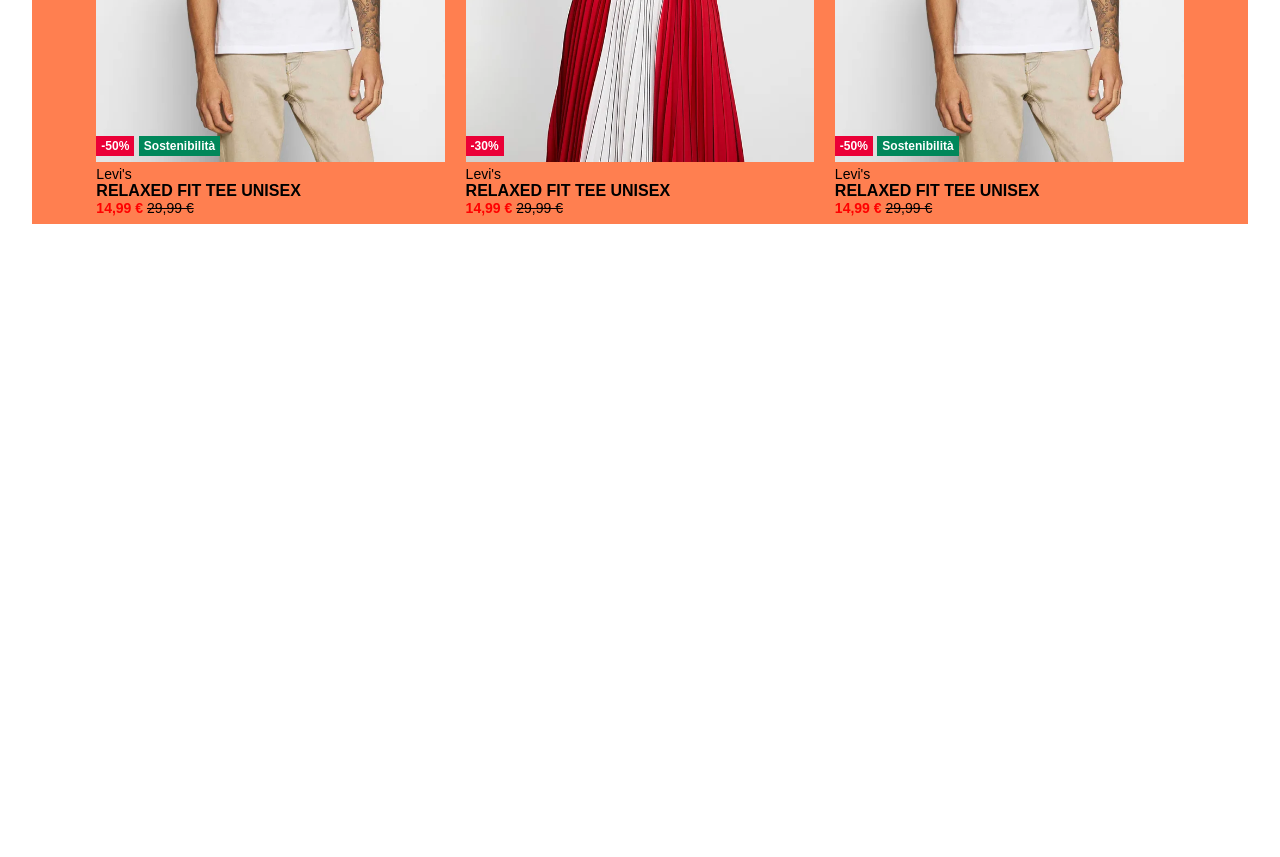
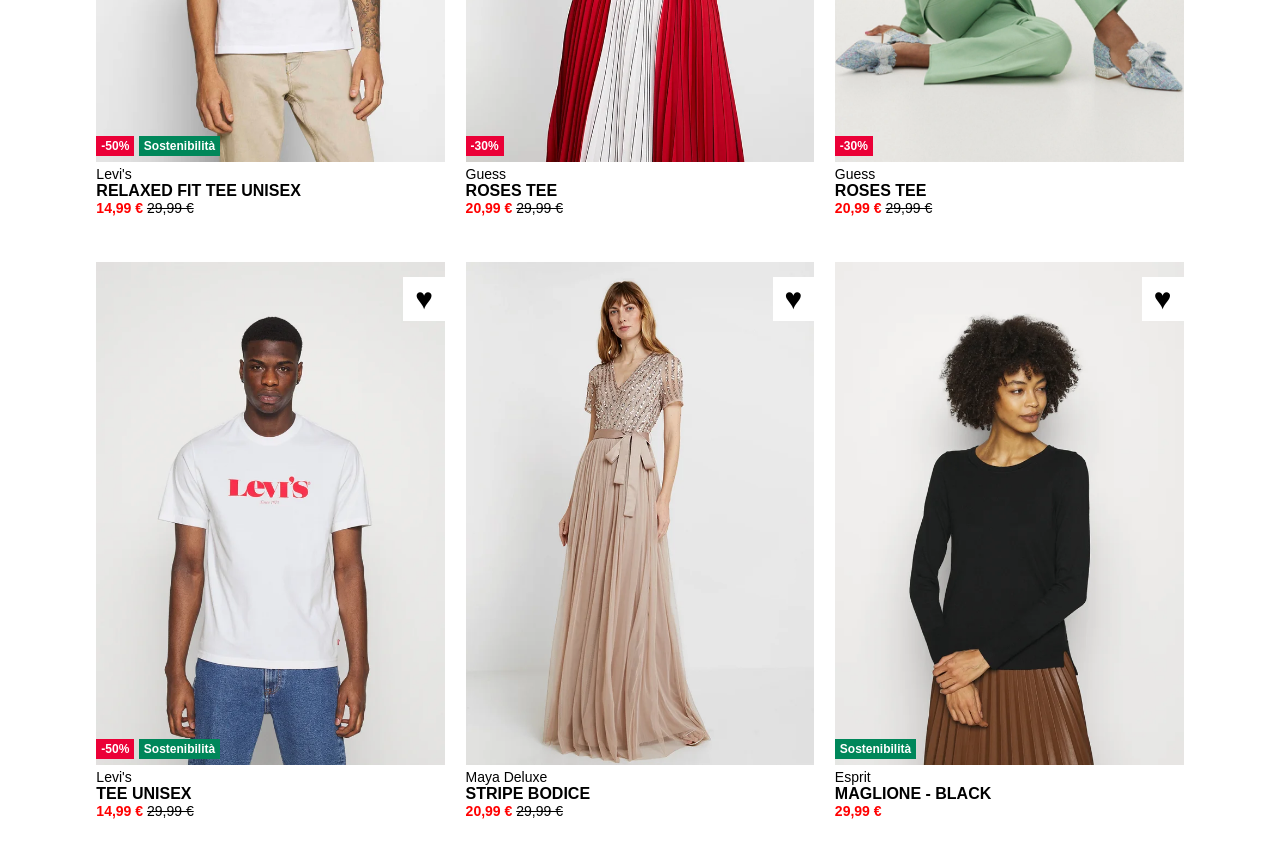
Before and after one commit to casa92/html-css-boolando, a plain HTML site: page index.html in a window 1280 px wide. Shown: the part 380-1237 px from the top of the page. Before the commit the page ends 800 px from the top, so only its background shows below. Drawn offline with Linux system fonts and the light colour scheme.

Commit message:
Main complete

```diff
--- a/css/style.css
+++ b/css/style.css
@@ -13,7 +13,6 @@ img {
 
 .container {
     width: 95%;
-    background-color: coral;
     margin: 20px auto;
 }
 
@@ -69,14 +68,14 @@ img {
     display: none;
 }
 
-.item:hover {
+.img-container:hover {
     cursor: pointer;
 }
 
-.item:hover .hover-image{
+.img-container:hover .hover-image{
     display: inline-block;
 }
-.item:hover .basic-image{
+.img-container:hover .basic-image{
     display: none;
 }
 
--- a/index.html
+++ b/index.html
@@ -42,30 +42,54 @@
                 <!-- single product 2-->
                 <div class="item">
                     <div class="img-container">
-                        <img class="basic-image" src="img/2.webp" alt="Levis t-shirt">
-                        <img class="hover-image" src="img/2b.webp" alt="Levis t-shirt with jacket">
+                        <img class="basic-image" src="img/2.webp" alt="Guess t-shirt and skirt">
+                        <img class="hover-image" src="img/2b.webp" alt="Guess t-shirt and skirt">
                         <div class="hearts">&hearts;</div>
                         <div class="peculiar">
                             <div class="discount peculiar-text">-30%</div>
                         </div>
                     </div>
                     <div class="info-product">
-                        Levi's
+                        Guess
                         <div class="name-product">
-                            RELAXED FIT TEE UNISEX
+                            ROSES TEE
                         </div>
                         <div>
-                            <span class="discounted-price">14,99 €</span>
+                            <span class="discounted-price">20,99 €</span>
                             <span class="normal-price">29,99 €</span>
                         </div>
                     </div>
                 </div>
+                <!-- single product 3-->
+                <div class="item">
+                    <div class="img-container">
+                        <img class="basic-image" src="img/3.webp" alt="Guess t-shirt and skirt">
+                        <img class="hover-image" src="img/3b.webp" alt="Guess t-shirt and skirt">
+                        <div class="hearts">&hearts;</div>
+                        <div class="peculiar">
+                            <div class="discount peculiar-text">-30%</div>
+                        </div>
+                    </div>
+                    <div class="info-product">
+                        Guess
+                        <div class="name-product">
+                            ROSES TEE
+                        </div>
+                        <div>
+                            <span class="discounted-price">20,99 €</span>
+                            <span class="normal-price">29,99 €</span>
+                        </div>
+                    </div>
+                </div>
+            </div>
 
+            <!-- row 2 -->
+            <div class="row">
                 <!-- single product -->
                 <div class="item">
                     <div class="img-container">
-                        <img class="basic-image" src="img/1.webp" alt="Levis t-shirt">
-                        <img class="hover-image" src="img/1b.webp" alt="Levis t-shirt with jacket">
+                        <img class="basic-image" src="img/4.webp" alt="Levi's t-shirt">
+                        <img class="hover-image" src="img/4b.webp" alt="Levi's t-shirt with jacket">
                         <div class="hearts">&hearts;</div>
                         <div class="peculiar">
                             <div class="discount peculiar-text">-50%</div>
@@ -75,28 +99,57 @@
                     <div class="info-product">
                         Levi's
                         <div class="name-product">
-                            RELAXED FIT TEE UNISEX
+                           TEE UNISEX
                         </div>
                         <div>
                             <span class="discounted-price">14,99 €</span>
                             <span class="normal-price">29,99 €</span>
                         </div>
                     </div>
-                </div>
 
 
 
+                </div>
 
+                <!-- single product 2-->
+                <div class="item">
+                    <div class="img-container">
+                        <img class="basic-image" src="img/5.webp" alt="Maya Deluxe dress">
+                        <img class="hover-image" src="img/5b.webp" alt="Maya Deluxe dress">
+                        <div class="hearts">&hearts;</div>
+                    </div>
+                    <div class="info-product">
+                        Maya Deluxe
+                        <div class="name-product">
+                            STRIPE BODICE
+                        </div>
+                        <div>
+                            <span class="discounted-price">20,99 €</span>
+                            <span class="normal-price">29,99 €</span>
+                        </div>
+                    </div>
+                </div>
+                <!-- single product 3-->
+                <div class="item">
+                    <div class="img-container">
+                        <img class="basic-image" src="img/6.webp" alt="Esprit sweater and skirt">
+                        <img class="hover-image" src="img/6b.webp" alt="Esprit sweater and skirt">
+                        <div class="hearts">&hearts;</div>
+                        <div class="peculiar">
+                            <div class="sustainability peculiar-text">Sostenibilità</div>
+                        </div>
+                    </div>
+                    <div class="info-product">
+                        Esprit
+                        <div class="name-product">
+                            MAGLIONE - BLACK
+                        </div>
+                        <div>
+                            <span class="discounted-price">29,99 €</span>
+                        </div>
+                    </div>
+                </div>
             </div>
-
-
-
-
-
-
-
     </main>
-
-
 </body>
 </html>
```
